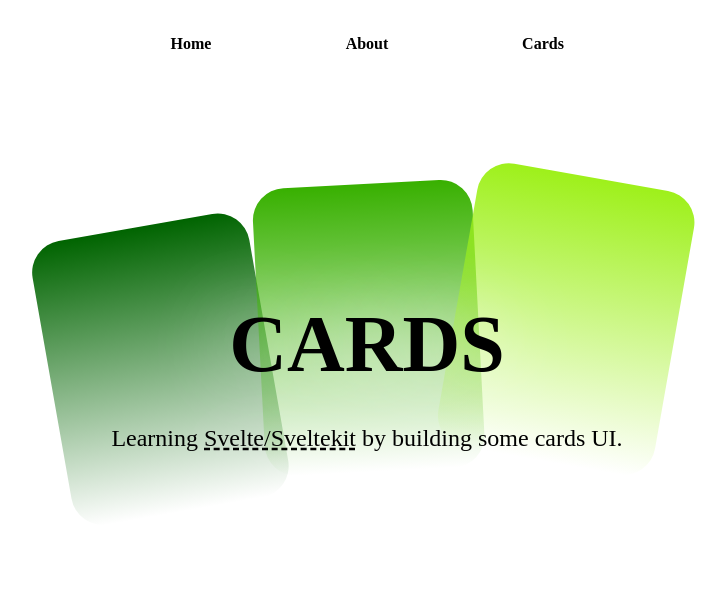
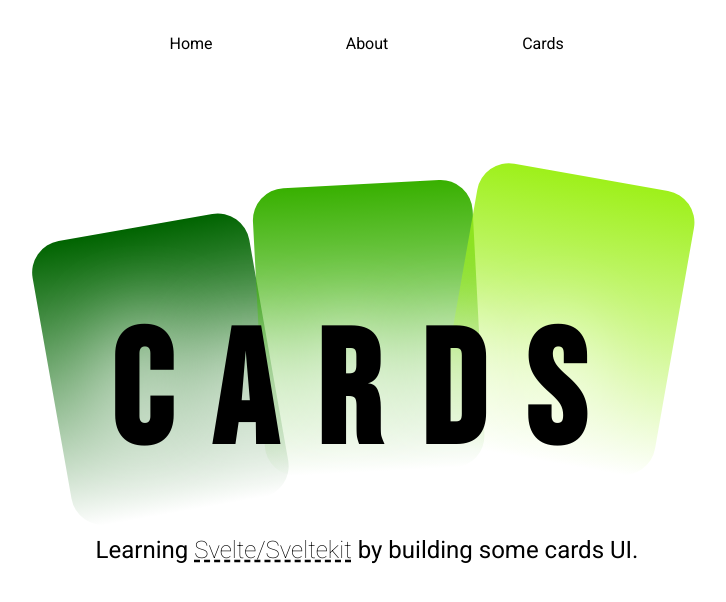
Before and after one commit to brandonpilane/cards_sv, a SvelteKit app: page / in a window 1280 px wide. Shown: the top 602 px of the page, without its empty margins (273-999 px from the left). Built offline with nearby package versions, Linux system fonts and the light colour scheme.

Commit message:
feat: add custom fonts

```diff
--- a/src/lib/components/Hero.svelte
+++ b/src/lib/components/Hero.svelte
@@ -62,7 +62,7 @@
 
 	.hero-copy {
 		position: absolute;
-		bottom: 4rem;
+		bottom: -3rem;
 		display: flex;
 		flex-direction: column;
 		align-items: center;
@@ -105,10 +105,12 @@
 	}
 
 	.hero-copy h1 {
-		font-size: 5rem;
-		font-weight: 900;
+		padding-block: 0;
+		padding: 0;
+		font-size: 10rem;
 		text-align: center;
 		text-transform: uppercase;
+		letter-spacing: 0.25em;
 	}
 
 	.hero-copy p {
--- a/src/routes/+layout.svelte
+++ b/src/routes/+layout.svelte
@@ -29,7 +29,6 @@
 		width: 6em;
 		text-align: center;
 		border-radius: 0.25em;
-		font-weight: 800;
 	}
 
 	a:hover {
--- a/src/routes/+page.svelte
+++ b/src/routes/+page.svelte
@@ -4,3 +4,12 @@
 </script>
 
 <Hero />
+
+<svelte:head>
+	<link rel="preconnect" href="https://fonts.googleapis.com" />
+	<link rel="preconnect" href="https://fonts.gstatic.com" crossorigin="anonymous" />
+	<link
+		href="https://fonts.googleapis.com/css2?family=Bebas+Neue&family=Roboto:ital,wght@0,100..900;1,100..900&display=swap"
+		rel="stylesheet"
+	/>
+</svelte:head>
--- a/src/routes/app.css
+++ b/src/routes/app.css
@@ -52,3 +52,19 @@ input {
 	background: none;
 	outline: none;
 }
+
+/* Typography */
+body {
+	font-family: 'Roboto', sans-serif;
+	font-weight: 400; /* Regular weight for body text */
+}
+
+h1,
+h2,
+h3,
+h4,
+h5,
+h6 {
+	font-family: 'Bebas Neue', sans-serif;
+	font-weight: 700; /* Bold weight for headers */
+}
```
